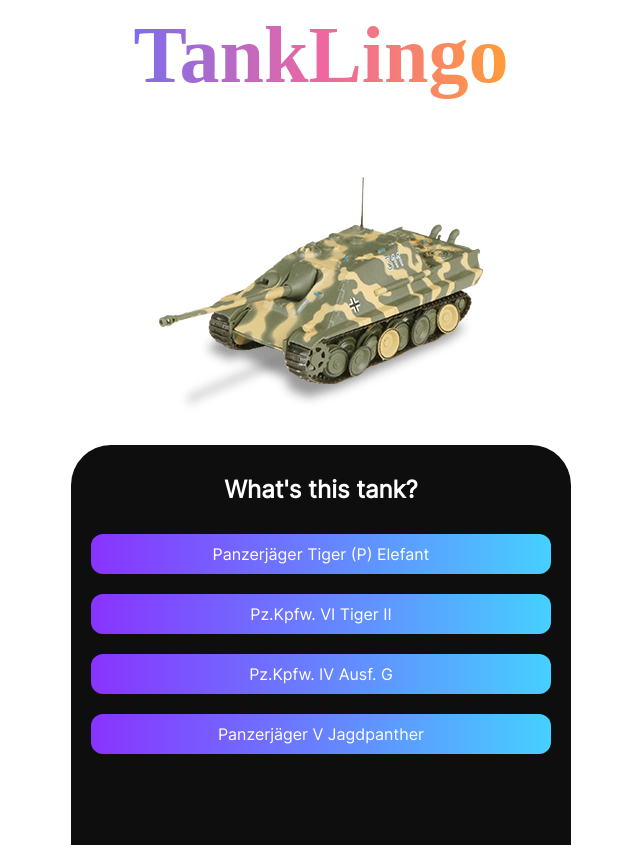
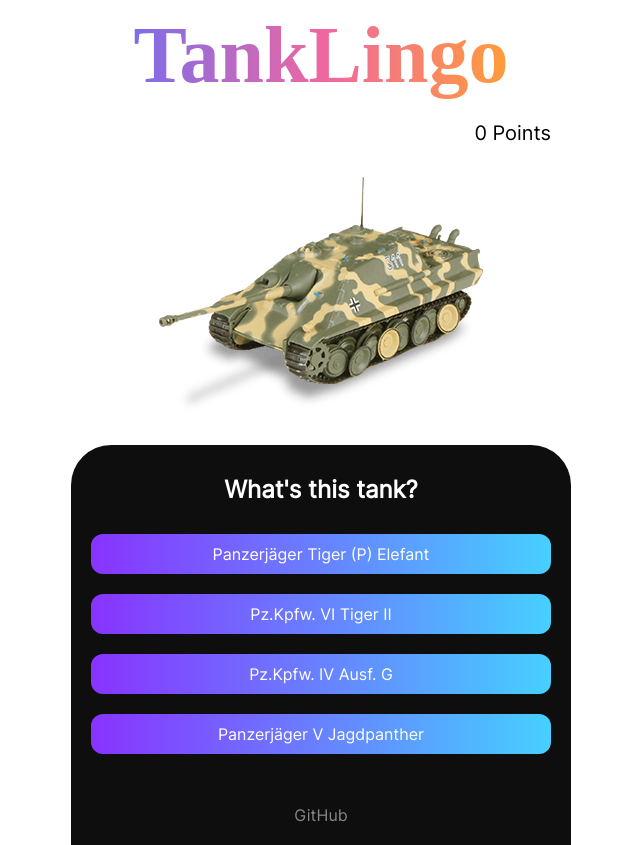
Before and after one commit to ssebastianoo/TankLingo, a Svelte app: page / in a window 1280 px wide. Shown: the whole page, without its empty margins (319-959 px from the left). Built offline with nearby package versions, Linux system fonts and the light colour scheme; a web font is replaced by a local one.

Commit message:
github url

```diff
--- a/src/App.svelte
+++ b/src/App.svelte
@@ -98,6 +98,7 @@
                     </div>
                 </div>
                 <div class="guess">
+                    <div>
                         <h2>What's this tank?</h2>
                         <div class="options">
                             {#each allTanks as tank}
@@ -115,6 +116,13 @@
                                 </div>
                             {/each}
                         </div>
+                    </div>
+                    <footer>
+                        <a
+                            href="https://github.com/ssebastianoo/TankLingo"
+                            target="_blank">GitHub</a
+                        >
+                    </footer>
                 </div>
             </div>
         </div>
@@ -170,7 +178,7 @@
     .points {
         text-align: right;
         padding: 0 20px;
-        color: white;
+        color: black;
         font-size: 20px;
     }
 
@@ -190,6 +198,9 @@
         padding: 20px;
         border-top-left-radius: 40px;
         border-top-right-radius: 40px;
+        display: flex;
+        flex-direction: column;
+        justify-content: space-between;
 
         h2 {
             text-align: center;
@@ -217,4 +228,19 @@
             }
         }
     }
+
+    footer {
+        text-align: center;
+
+        a {
+            color: unset;
+            text-decoration: none;
+            opacity: 0.5;
+
+            &:hover {
+                opacity: 1;
+                text-decoration: underline;
+            }
+        }
+    }
 </style>
```
Lines whose indentation alone changed are shown as unchanged.
